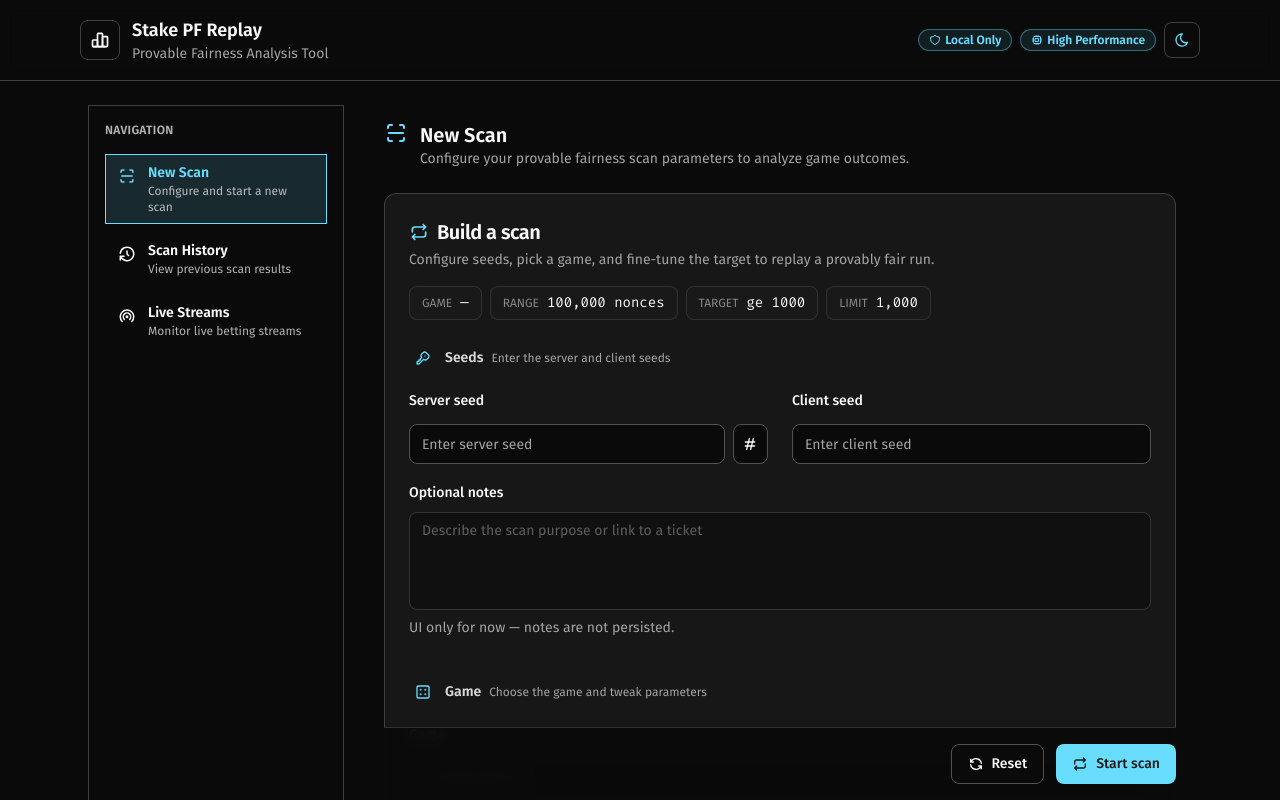
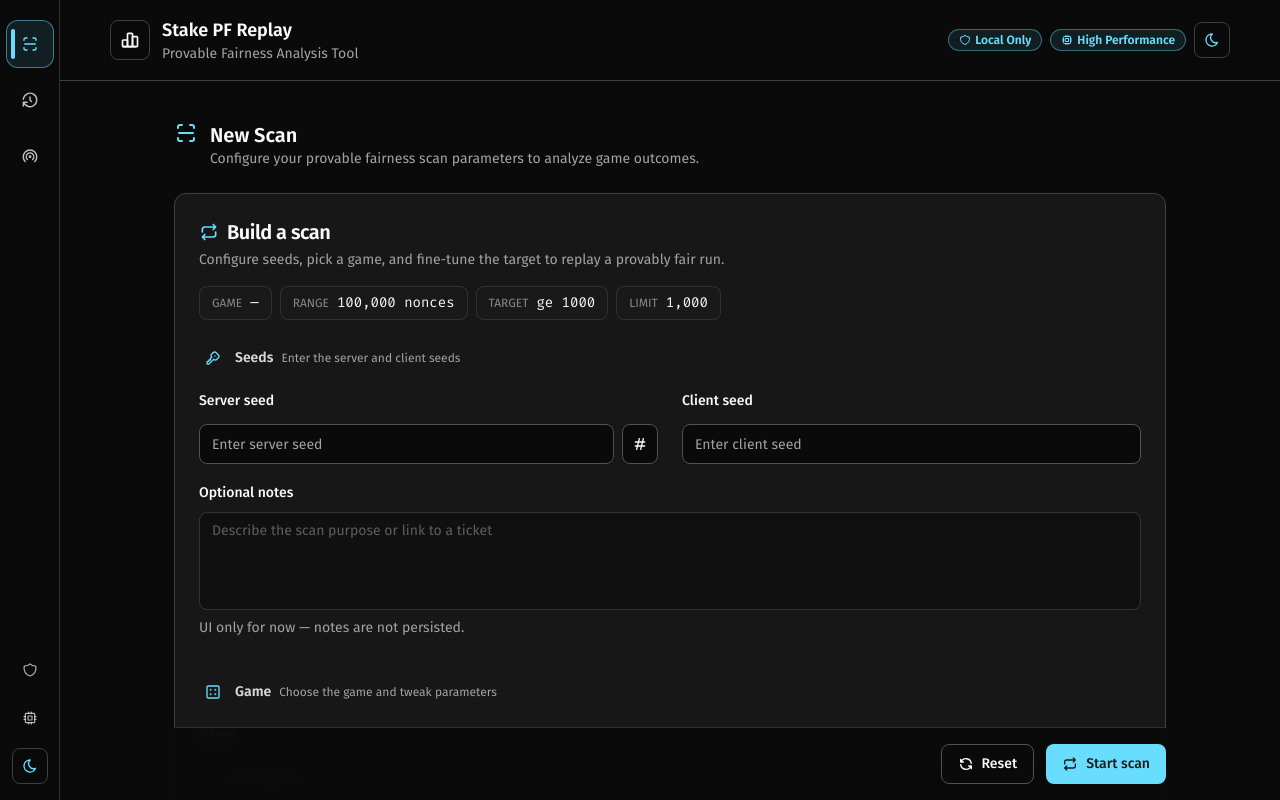
Before and after one commit to MJE43/stake-pf-replay-go, a React (Vite) app in the folder frontend/: page / in a window 1280 px wide. Shown: the top 800 px of the page. Built offline with nearby package versions, Linux system fonts and the light colour scheme.

Commit message:
feat: Implement MiniNavRail component for enhanced navigation experience

```diff
--- a/frontend/src/components/Layout.tsx
+++ b/frontend/src/components/Layout.tsx
@@ -9,15 +9,17 @@
   IconMenu2,
 } from '@tabler/icons-react';
 import { useLocation, useNavigate } from 'react-router-dom';
+
+import { MiniNavRail } from '@/components/MiniNavRail';
+import { ThemeToggle } from '@/components/ThemeToggle';
+import { Badge } from '@/components/ui/badge';
 import { Button } from '@/components/ui/button';
-import { Badge } from '@/components/ui/badge';
 import {
   DropdownMenu,
   DropdownMenuContent,
   DropdownMenuItem,
   DropdownMenuTrigger,
 } from '@/components/ui/dropdown-menu';
-import { ThemeToggle } from '@/components/ThemeToggle';
 import { cn } from '@/lib/utils';
 
 interface LayoutProps {
@@ -30,18 +32,21 @@
     label: 'New Scan',
     description: 'Configure and start a new scan',
     path: '/',
+    hotkey: 'Alt+1',
   },
   {
     icon: IconHistory,
     label: 'Scan History',
     description: 'View previous scan results',
     path: '/runs',
+    hotkey: 'Alt+2',
   },
   {
     icon: IconBroadcast,
     label: 'Live Streams',
     description: 'Monitor live betting streams',
     path: '/live',
+    hotkey: 'Alt+3',
   },
 ];
 
@@ -50,7 +55,10 @@
   const navigate = useNavigate();
 
   return (
-    <div className="flex min-h-screen flex-col bg-background text-foreground transition-colors">
+    <div className="flex min-h-screen bg-background text-foreground transition-colors">
+      <MiniNavRail items={navItems} />
+
+      <div className="flex min-h-screen flex-1 flex-col">
         <header className="sticky top-0 z-40 border-b border-border bg-background/90 backdrop-blur">
           <div className="mx-auto flex h-16 w-full max-w-6xl items-center justify-between gap-4 px-4 sm:h-20">
             <div className="flex items-center gap-3">
@@ -58,7 +66,9 @@
                 <IconChartBar size={20} />
               </div>
               <div className="flex flex-col">
-              <span className="text-base font-semibold md:text-lg tracking-[var(--tracking-normal)]">Stake PF Replay</span>
+                <span className="tracking-[var(--tracking-normal)] text-base font-semibold md:text-lg">
+                  Stake PF Replay
+                </span>
                 <span className="text-sm text-muted-foreground">Provable Fairness Analysis Tool</span>
               </div>
             </div>
@@ -108,44 +118,9 @@
           </div>
         </header>
 
-      <div className="mx-auto flex w-full max-w-6xl flex-1 gap-6 px-4 py-6 lg:px-6">
-        <aside className="hidden w-64 shrink-0 rounded-none border border-[hsl(var(--sidebar-border))] bg-[hsl(var(--sidebar))] p-4 text-[hsl(var(--sidebar-foreground))] shadow-[var(--shadow-sm)] lg:flex lg:flex-col">
-          <span className="mb-4 text-xs font-semibold uppercase tracking-wide text-[hsl(var(--sidebar-foreground))]/70">
-            Navigation
-          </span>
-          <nav className="flex flex-col gap-2">
-            {navItems.map((item) => {
-              const active =
-                location.pathname === item.path ||
-                (item.path !== '/' && location.pathname.startsWith(item.path));
-              return (
-                <button
-                  key={item.path}
-                  onClick={() => navigate(item.path)}
-                  className={cn(
-                    'flex items-start gap-3 rounded-none border border-transparent px-3 py-2 text-left transition-colors hover:border-[hsl(var(--primary))] hover:bg-[hsl(var(--primary))]/10 hover:text-[hsl(var(--primary))]',
-                    active && 'border-[hsl(var(--primary))] bg-[hsl(var(--primary))]/15 text-[hsl(var(--primary))] shadow-[var(--shadow-xs)]',
-                  )}
-                >
-                  <item.icon size={18} className="mt-1" />
-                  <span className="flex flex-col">
-                    <span className="text-sm font-semibold">{item.label}</span>
-                    <span className="text-xs text-[hsl(var(--sidebar-foreground))]/70">{item.description}</span>
-                  </span>
-                </button>
-              );
-            })}
-          </nav>
-
-          <div className="mt-auto pt-6 text-xs text-[hsl(var(--sidebar-foreground))]/70">
-            <p className="font-semibold uppercase tracking-wide text-[hsl(var(--sidebar-foreground))]">
-              Desktop Application
-            </p>
-            <p className="mt-1">Your seeds never leave this device.</p>
-          </div>
-        </aside>
-
-        <main className="flex-1 pb-10">{children}</main>
+        <main className="flex-1 pb-10">
+          <div className="mx-auto w-full max-w-6xl px-4 py-6 lg:px-6">{children}</div>
+        </main>
       </div>
     </div>
   );
--- /dev/null
+++ b/frontend/src/components/MiniNavRail.tsx
@@ -0,0 +1,133 @@
+import { type ComponentType, useEffect } from 'react';
+import { useLocation, useNavigate } from 'react-router-dom';
+import { IconCpu, IconShield, type IconProps } from '@tabler/icons-react';
+
+import { ThemeToggle } from '@/components/ThemeToggle';
+import { Tooltip, TooltipContent, TooltipProvider, TooltipTrigger } from '@/components/ui/tooltip';
+import { cn } from '@/lib/utils';
+
+export interface MiniNavItem {
+  icon: ComponentType<IconProps>;
+  label: string;
+  path: string;
+  description?: string;
+  badge?: string | number;
+  hotkey?: string;
+}
+
+interface MiniNavRailProps {
+  items: MiniNavItem[];
+}
+
+export function MiniNavRail({ items }: MiniNavRailProps) {
+  const location = useLocation();
+  const navigate = useNavigate();
+
+  useEffect(() => {
+    const handleKeydown = (event: KeyboardEvent) => {
+      if (!event.altKey || event.shiftKey || event.metaKey || event.ctrlKey) {
+        return;
+      }
+
+      const digit = Number.parseInt(event.key, 10);
+      if (Number.isNaN(digit)) {
+        return;
+      }
+
+      const item = items[digit - 1];
+      if (!item) {
+        return;
+      }
+
+      event.preventDefault();
+      navigate(item.path);
+    };
+
+    window.addEventListener('keydown', handleKeydown);
+    return () => window.removeEventListener('keydown', handleKeydown);
+  }, [items, navigate]);
+
+  return (
+    <TooltipProvider>
+      <aside className="sticky top-0 z-30 hidden h-screen w-[var(--rail-width,60px)] shrink-0 border-r border-border/70 bg-[hsl(var(--sidebar))] text-[hsl(var(--sidebar-foreground))] md:flex md:flex-col md:items-center md:justify-between">
+        <nav className="flex flex-col items-center gap-2 py-5">
+          {items.map((item, index) => {
+            const active =
+              location.pathname === item.path ||
+              (item.path !== '/' && location.pathname.startsWith(item.path));
+            const shortcut = item.hotkey ?? `Alt+${index + 1}`;
+
+            return (
+              <Tooltip key={item.path}>
+                <TooltipTrigger asChild>
+                  <button
+                    type="button"
+                    aria-label={item.label}
+                    className={cn(
+                      'group relative flex h-12 w-12 items-center justify-center rounded-lg border border-transparent text-[hsl(var(--sidebar-foreground))]/75 transition-colors hover:text-[hsl(var(--primary))] focus-visible:outline-none focus-visible:ring-2 focus-visible:ring-[hsl(var(--primary))] focus-visible:ring-offset-2 focus-visible:ring-offset-[hsl(var(--sidebar))]',
+                      active &&
+                        'border-[hsl(var(--primary))]/50 bg-[hsl(var(--primary))]/10 text-[hsl(var(--primary))]',
+                    )}
+                    onClick={() => navigate(item.path)}
+                  >
+                    <span
+                      className={cn(
+                        'pointer-events-none absolute left-1 top-2 bottom-2 w-1 rounded-full bg-[hsl(var(--primary))] opacity-0 transition-opacity',
+                        active && 'opacity-100',
+                        !active && 'group-hover:opacity-40',
+                      )}
+                    />
+                    <item.icon size={18} strokeWidth={1.9} />
+                    {item.badge ? (
+                      <span className="absolute right-1 top-1 inline-flex h-4 min-w-[1rem] items-center justify-center rounded-full bg-[hsl(var(--accent))] px-1 text-[10px] font-semibold text-[hsl(var(--accent-foreground))]">
+                        {item.badge}
+                      </span>
+                    ) : null}
+                    <span className="sr-only">Shortcut {shortcut}</span>
+                  </button>
+                </TooltipTrigger>
+                <TooltipContent side="right">
+                  <div className="flex flex-col gap-1">
+                    <span className="text-sm font-medium">{item.label}</span>
+                    {item.description ? (
+                      <span className="max-w-[18rem] text-xs text-muted-foreground">
+                        {item.description}
+                      </span>
+                    ) : null}
+                    <span className="text-[10px] uppercase tracking-wide text-muted-foreground/80">
+                      {shortcut}
+                    </span>
+                  </div>
+                </TooltipContent>
+              </Tooltip>
+            );
+          })}
+        </nav>
+
+        <div className="flex flex-col items-center gap-3 pb-4">
+          <Tooltip>
+            <TooltipTrigger asChild>
+              <div className="flex h-9 w-9 items-center justify-center rounded-md border border-transparent bg-[hsl(var(--sidebar))] text-[hsl(var(--sidebar-foreground))]/70 transition-colors hover:border-[hsl(var(--accent))]/40 hover:text-[hsl(var(--accent))]">
+                <IconShield size={16} strokeWidth={1.8} />
+                <span className="sr-only">Local only runtime</span>
+              </div>
+            </TooltipTrigger>
+            <TooltipContent side="right">Local only – your seeds stay on this device.</TooltipContent>
+          </Tooltip>
+
+          <Tooltip>
+            <TooltipTrigger asChild>
+              <div className="flex h-9 w-9 items-center justify-center rounded-md border border-transparent bg-[hsl(var(--sidebar))] text-[hsl(var(--sidebar-foreground))]/70 transition-colors hover:border-[hsl(var(--primary))]/40 hover:text-[hsl(var(--primary))]">
+                <IconCpu size={16} strokeWidth={1.8} />
+                <span className="sr-only">High performance mode</span>
+              </div>
+            </TooltipTrigger>
+            <TooltipContent side="right">High performance mode is enabled.</TooltipContent>
+          </Tooltip>
+
+          <ThemeToggle />
+        </div>
+      </aside>
+    </TooltipProvider>
+  );
+}
```
Lines whose indentation alone changed are shown as unchanged.
